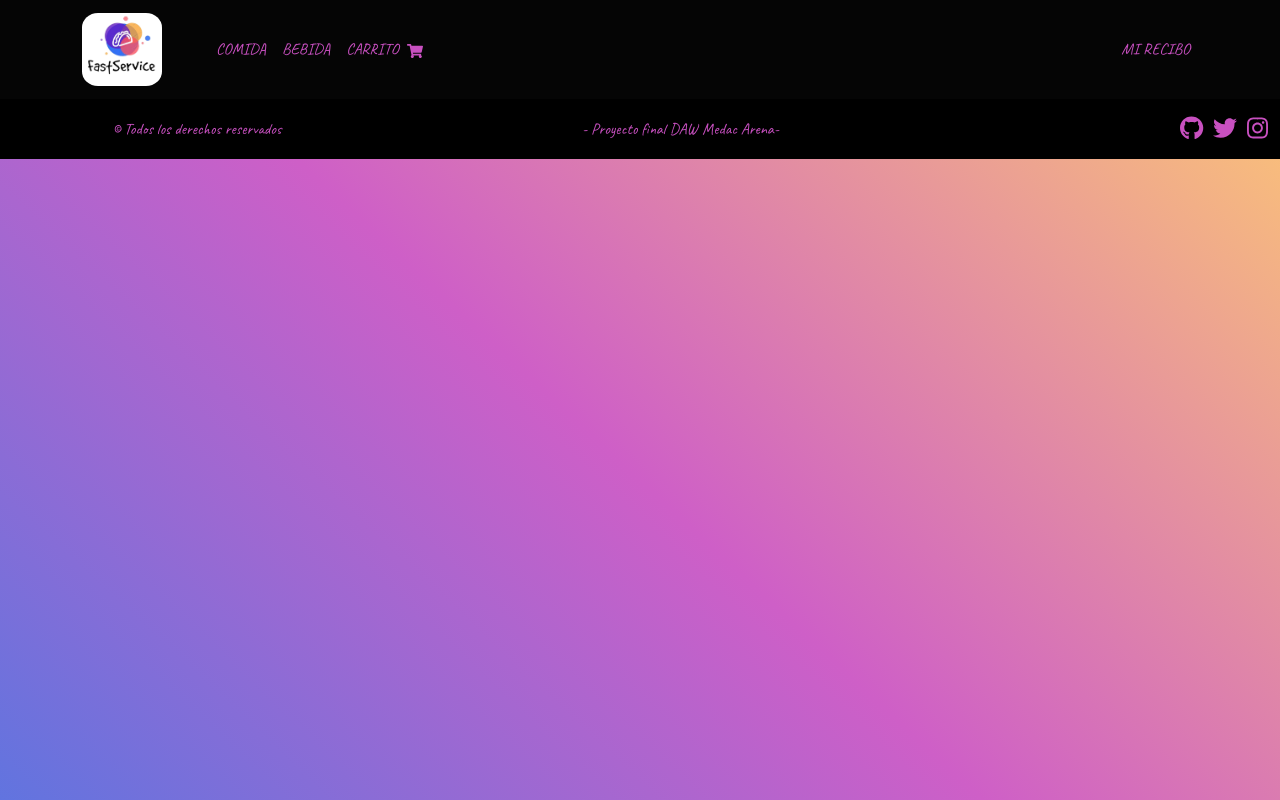
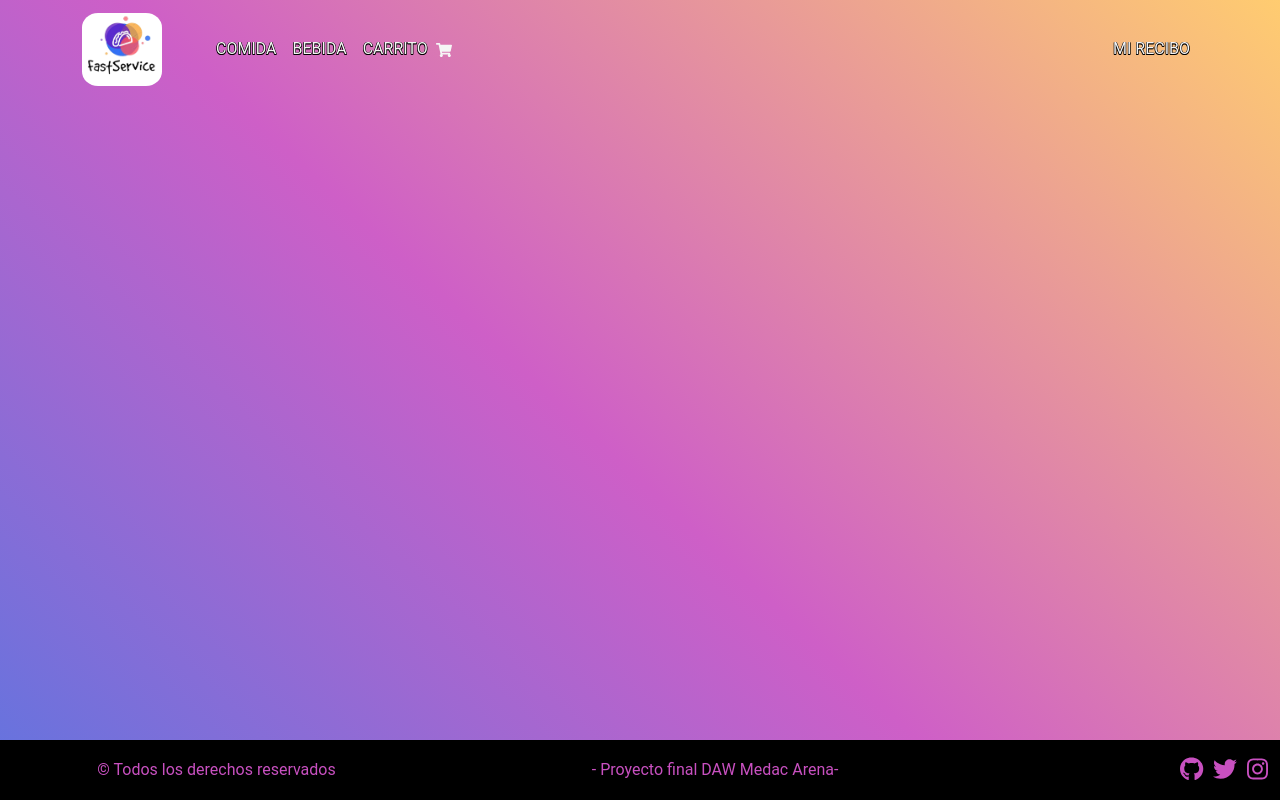
Before and after one commit to proyecto-FastService/proyecto-frontend, a React (Create React App) app: page / in a window 1280 px wide. Built offline with nearby package versions, Linux system fonts and the light colour scheme.

Commit message:
retoques

```diff
--- a/src/App.css
+++ b/src/App.css
@@ -1,6 +1,6 @@
 * {
 
-  font-family: 'Caveat' !important;
+  font-family: 'Roboto', sans-serif !important;
 
 }
 
@@ -36,6 +36,17 @@ p.card-text {
   color: black;
 }
 
+.product-list-container {
+  display: flex;
+  flex-wrap: wrap;
+}
+
+.product-list-column {
+  flex: 0 0 50%;
+  padding: 0;
+}
+
+
 /* CSS DEL NAVBAR */
 
 
@@ -49,8 +60,11 @@ p.card-text {
 }
 
 .custom-navbar {
-  background-color: rgb(5, 5, 5);
+  position: relative;
 }
+
+
+
 
 .nav-link.active {
   color: #FFCC70 !important;
@@ -63,13 +77,16 @@ p.card-text {
 }
 
 .navbar-toggler {
-  background-color: #FFCC70 ;
+  background-color: #FFCC70;
 
 }
 
 .custom-navbar a {
-  color: #C850C0;
+  color: whitesmoke;
+  text-shadow: -0.5px -0.5px 0 black, 0.5px -0.5px 0 black, -0.5px 0.5px 0 black, 0.5px 0.5px 0 black;
 }
+
+
 
 .custom-navbar a:hover {
   color: #4158D0;
@@ -96,7 +113,7 @@ p.card-text {
 }
 
 .Body-Carrito {
- height: 100%;
+  height: 100%;
 }
 
 .card-body li {
@@ -106,8 +123,8 @@ p.card-text {
 
 
 .Card-Carrito {
-  background-color: #ffff ;
-  border: 2px solid black ;
+  background-color: #ffff;
+  border: 2px solid black;
 
 }
 
@@ -131,7 +148,7 @@ p.card-text {
 
 .footer {
   bottom: 0;
-  position: relative;
+  position: absolute;
   margin-top: 10;
   width: 100%;
   display: flex;
@@ -196,9 +213,10 @@ p.card-text {
 
 /* CSS CARD ADMIN */
 
-.admin{
-height: 100%;
+.admin {
+  height: 100%;
 }
+
 .card-container {
   display: grid;
   grid-template-columns: repeat(3, 1fr);
@@ -206,7 +224,7 @@ height: 100%;
 }
 
 .fondo-mesa-card {
-  height: 100% ;
+  height: 100%;
 }
 
 .card {
--- a/src/components/ProductList.js
+++ b/src/components/ProductList.js
@@ -32,8 +32,8 @@ function ProductList() {
   }, [numeroMesa, token, setMesa]);
 
   return (
-    <div className="row">
-      <div className="col-md-6">
+    <div className="product-list-container">
+      <div className="product-list-column">
         {Array.isArray(productos) ? (
           productos.slice(0, Math.ceil(productos.length / 2)).map((product) => (
             <ProductCard
@@ -50,7 +50,7 @@ function ProductList() {
           <p>Cargando productos...</p>
         )}
       </div>
-      <div className="col-md-6">
+      <div className="product-list-column">
         {Array.isArray(productos) ? (
           productos.slice(Math.ceil(productos.length / 2)).map((product) => (
             <ProductCard
@@ -69,6 +69,7 @@ function ProductList() {
       </div>
     </div>
   );
+
 }
 
 export default ProductList;
```
